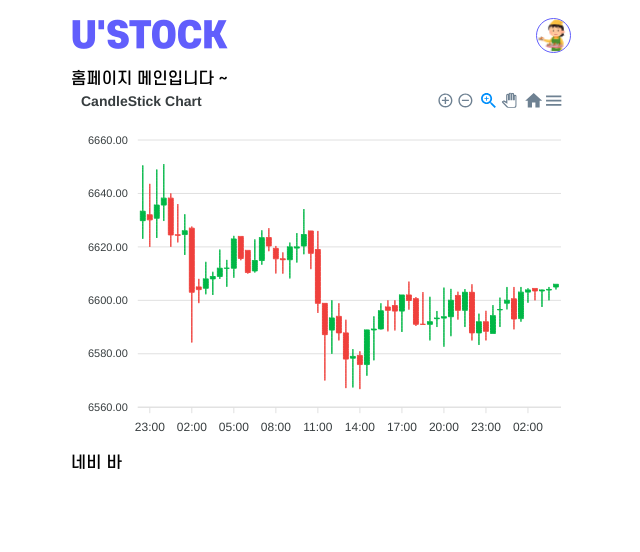
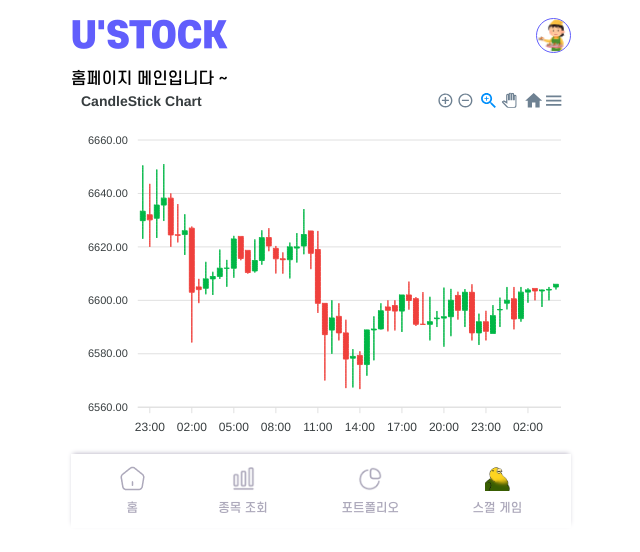
Before and after one commit to lucy726j/ustock-FE, a React (Create React App) app: page / in a window 1280 px wide. Shown: the top 552 px of the page, without its empty margins (319-959 px from the left). Built offline with nearby package versions, Linux system fonts and the light colour scheme.

Commit message:
chore: navbar 레이아웃 구성

```diff
--- a/src/Component/Layout/Layout.tsx
+++ b/src/Component/Layout/Layout.tsx
@@ -1,6 +1,6 @@
 import exp from "constants";
 import Header from "./Header/Header";
-import NavBar from "./NavBar";
+import NavBar from "./NavBar/NavBar";
 
 const Layout = (props: { children: React.ReactNode }) => {
   return (
--- a/src/Component/Layout/NavBar.tsx
+++ /dev/null
@@ -1,9 +0,0 @@
-const NavBar = () => {
-    return(
-        <div>
-            네비 바
-        </div>
-    )
-}
-
-export default NavBar
--- /dev/null
+++ b/src/Component/Layout/NavBar/NavBar.tsx
@@ -0,0 +1,58 @@
+import styled from "styled-components";
+import homeImg from "../../../img/home.png";
+import chartImg from "../../../img/chart.png";
+import portfolioImg from "../../../img/portfolio.png";
+import gameImg from "../../../img/shutUp.png";
+
+const NavBar = () => {
+  const NavContainer = styled.div`
+    display: flex;
+    flex-direction: row;
+    justify-content: space-around;
+    box-shadow: 0px -2px 5px -2px #ada9bb;
+    padding: 12px;
+  `;
+
+  const NavBox = styled.div`
+    display: flex;
+    flex-direction: column;
+    justify-content: center;
+    align-items: center;
+    gap: 10px;
+  `;
+
+  const ImgStyle = styled.img`
+    width: 25px;
+    height: 25px;
+  `;
+
+  const TextStyle = styled.div`
+    font-size: 12px;
+    color: #ada9bb;
+  `;
+
+  return (
+    <div>
+      <NavContainer>
+        <NavBox>
+          <ImgStyle src={homeImg} alt="홈 버튼 이미지" />
+          <TextStyle>홈</TextStyle>
+        </NavBox>
+        <NavBox>
+          <ImgStyle src={chartImg} alt="종목 조회 버튼 이미지" />
+          <TextStyle>종목 조회</TextStyle>
+        </NavBox>
+        <NavBox>
+          <ImgStyle src={portfolioImg} alt="포트폴리오 버튼 이미지" />
+          <TextStyle>포트폴리오</TextStyle>
+        </NavBox>
+        <NavBox>
+          <ImgStyle src={gameImg} alt="스껄게임 버튼 이미지" />
+          <TextStyle>스껄 게임</TextStyle>
+        </NavBox>
+      </NavContainer>
+    </div>
+  );
+};
+
+export default NavBar;
```
Also changed, not shown: src/img/home.png, src/img/shutUp.png.
